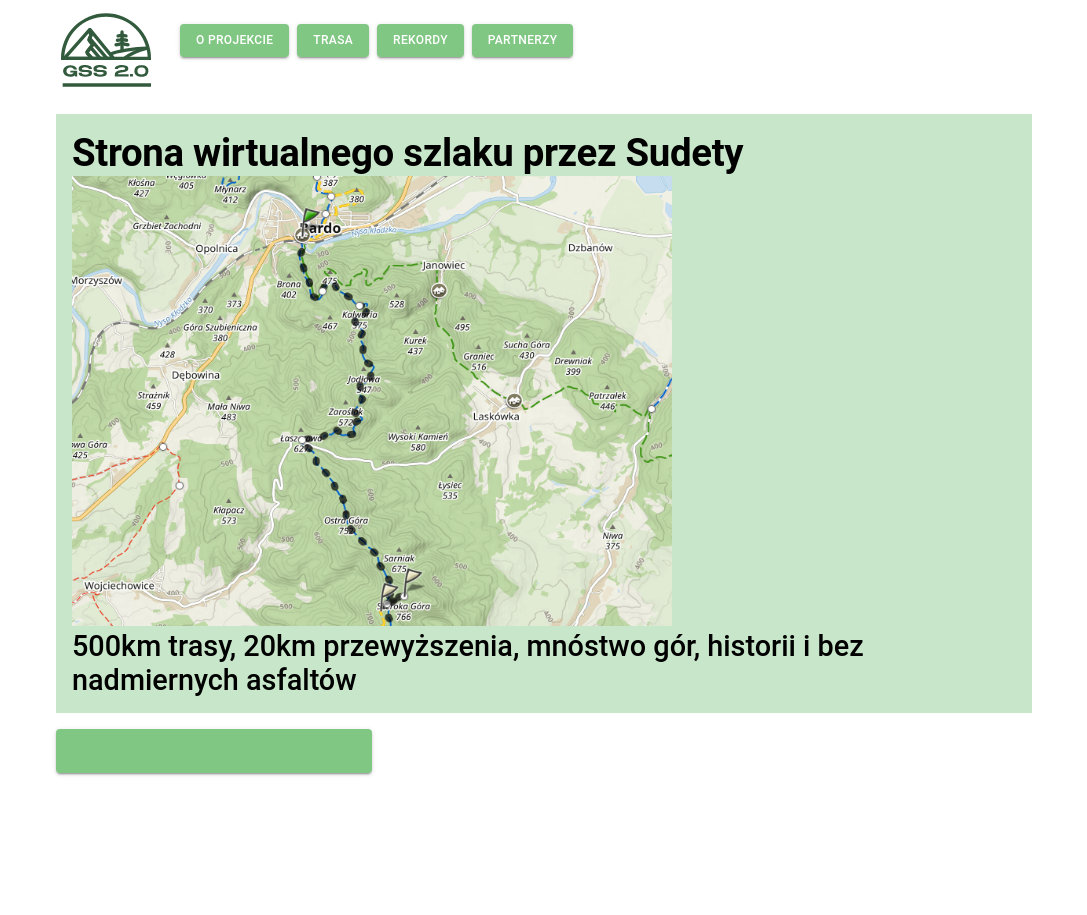
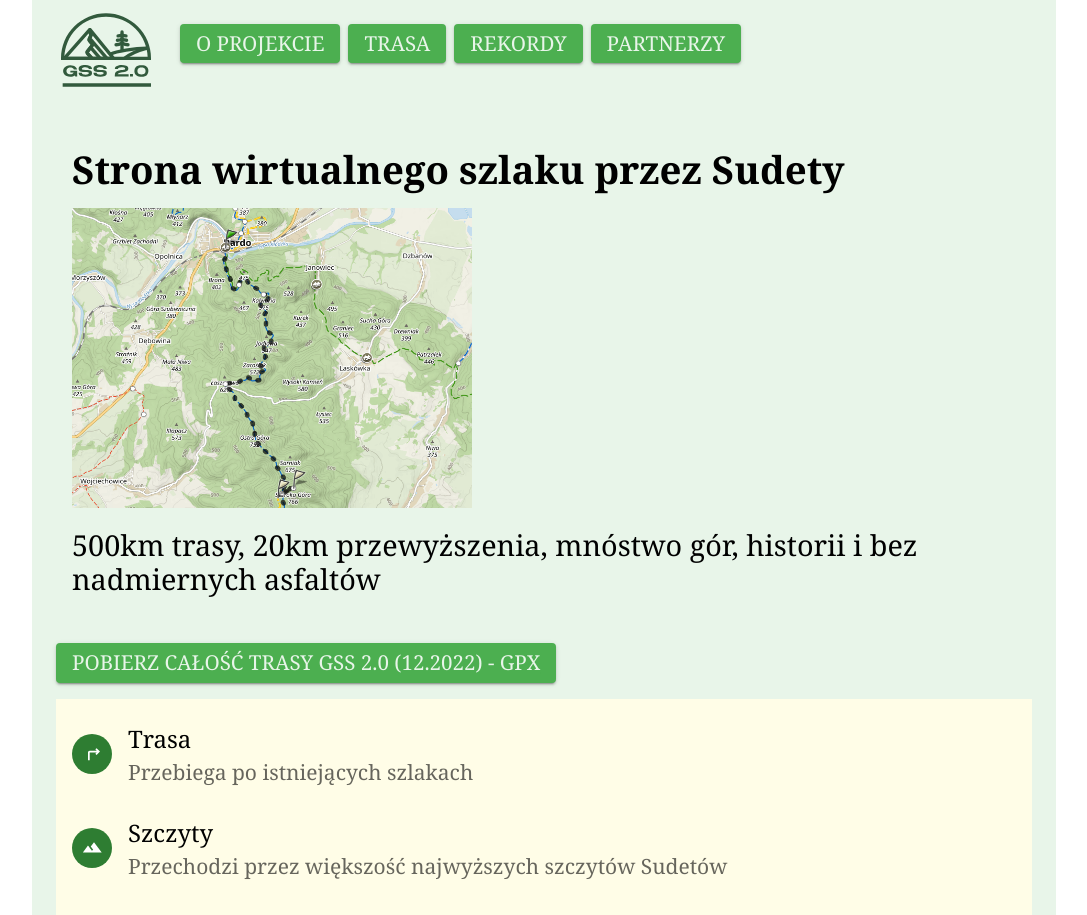
Before and after one commit to PadawanBreslau/gss-frontend, a React (Create React App) app: page / in a window 1280 px wide. Shown: the top 915 px of the page, without its empty margins (96-1183 px from the left). Before the commit the page ends 800 px from the top, so only its background shows below. Built offline with nearby package versions, Linux system fonts and the light colour scheme.

Commit message:
Section and HomePage

```diff
--- a/package.json
+++ b/package.json
@@ -10,6 +10,7 @@
     "@testing-library/jest-dom": "^5.14.1",
     "@testing-library/react": "^13.0.0",
     "@testing-library/user-event": "^13.2.1",
+    "jsona": "^1.11.0",
     "react": "^18.2.0",
     "react-dom": "^18.2.0",
     "react-router-dom": "^6.4.4",
--- a/src/App.js
+++ b/src/App.js
@@ -5,7 +5,7 @@ import {
   createTheme,
   useMediaQuery,
 } from "@mui/material";
-import { green, cyan, purple } from "@mui/material/colors";
+import { green, cyan, purple, yellow } from "@mui/material/colors";
 import Header from "./components/Header";
 import HomePage from "./components/HomePage";
 import GSSRoute from "./components/GSSRoute";
@@ -16,7 +16,10 @@ import "./styles/main.css";
 
 function App() {
   return (
-    <Container className="App" sx={{ width: "80%" }}>
+    <Container
+      className="App"
+      sx={{ width: "80%", backgroundColor: green[50], pb: 20 }}
+    >
       <Routes>
         <Route path="/" element={<Layout />}>
           <Route index element={<HomePage />} />
@@ -33,27 +36,37 @@ function Layout() {
   const greenTheme = createTheme({
     palette: {
       primary: {
-        main: green[300],
-        lighter: green[100],
+        main: green[500],
+        lighter: green[50],
+        darker: green[800],
       },
       darker: {
         main: green[500],
       },
-      white: {
-        main: cyan[50],
+      secondary: {
+        main: yellow[300],
+        lighter: yellow[50],
       },
     },
     typography: {
       fontSize: 12,
+      fontFamily: "Georgia",
+      fontWeight: 600,
       h1: {
+        marginTop: "1rem",
+        marginBottom: "1rem",
         fontSize: "3.2rem",
         fontWeight: 600,
       },
       h2: {
+        marginTop: "1rem",
+        marginBottom: "1rem",
         fontSize: "2.4rem",
         fontWeight: 600,
       },
       h3: {
+        marginTop: "1rem",
+        marginBottom: "1rem",
         fontSize: "1.8rem",
         fontWeight: 500,
       },
--- a/src/components/GSSRoute.js
+++ b/src/components/GSSRoute.js
@@ -1,9 +1,11 @@
-import React, { Component, useState, useEffect } from "react";
+import React, { useState, useEffect } from "react";
 import { Box } from "@mui/material";
+import Jsona from "jsona";
+import Section from "./Section";
 
 const GSSRoute = () => {
   const [sections, setSections] = useState([]);
-  const gssAPIendpoint = "http://localhost:4632/api/v1/sections"
+  const gssAPIendpoint = "https://gss-api.herokuapp.com/api/v1/sections"
 
   useEffect(() => {
     fetch(gssAPIendpoint)
@@ -17,8 +19,15 @@ const GSSRoute = () => {
        });
  }, []);
 
-  console.log(sections);
-  return <Box />;
+  const dataFormatter = new Jsona();
+  const sectionsFormatted = dataFormatter.deserialize(sections);
+
+  console.log(sectionsFormatted);
+
+  return(
+  <Box>
+   {sectionsFormatted && sectionsFormatted.map((s) => (<Section data={s} />))}
+  </Box>);
 };
 
 export default GSSRoute;
--- a/src/components/HomePage.js
+++ b/src/components/HomePage.js
@@ -1,6 +1,13 @@
 import React, { Component } from "react";
-import { GetApp } from "@mui/icons-material";
-import { Link, Box, Typography, Button } from "@mui/material";
+import { TurnRight, Landscape, Castle, HighlightOff } from "@mui/icons-material";
+import {
+  Link,
+  Box,
+  Typography,
+  Button,
+  List,
+} from "@mui/material";
+import InternalListItem from "./InternalListItem";
 import Map from "../images/gss2-map2.png";
 
 class HomePage extends Component {
@@ -23,8 +30,8 @@ class HomePage extends Component {
             component="img"
             src={Map}
             sx={{
-              width: 600,
-              height:   450,
+              width: 400,
+              height: 300,
             }}
           />
           <Typography variant="h3">
@@ -32,11 +39,38 @@ class HomePage extends Component {
             nadmiernych asfaltów
           </Typography>
         </Box>
-        <Button variant="contained" sx={{ mr: 1 }}>
-        <Link href="/gss20-full-official-2022.gpx" target="_blank" download>
-          <GetApp sx={{mr: 1, mt: .5}}/>
-          Całość trasy GSS 2.0 (po poprawkach)
-        </Link></Button>
+        <Button variant="contained" sx={{ mr: 1, mb: 2 }}>
+          <Link href="/gss20-full-official-2022.gpx" target="_blank" rel="noreferrer" download>
+            <Typography variant="h5" color="primary.lighter">
+              Pobierz całość trasy GSS 2.0 (12.2022) - GPX
+            </Typography>
+          </Link>
+        </Button>
+
+        <Box>
+          <List sx={{ width: "100%", bgcolor: "secondary.lighter" }}>
+            <InternalListItem
+              icon={<TurnRight />}
+              primaryText="Trasa"
+              secondaryText="Przebiega po istniejących szlakach"
+            />
+            <InternalListItem
+              icon={<Landscape />}
+              primaryText="Szczyty"
+              secondaryText="Przechodzi przez większość najwyższych szczytów Sudetów"
+            />
+            <InternalListItem
+              icon={<Castle />}
+              primaryText="Widoki"
+              secondaryText="Pełno widowiskowych i zabytkowych miejsc na trasie"
+            />
+            <InternalListItem
+              icon={<HighlightOff />}
+              primaryText="Nawierzchnia"
+              secondaryText="Asfalty na trasie zostały ograniczone do minimum"
+            />
+          </List>
+        </Box>
       </Box>
     );
   }
--- /dev/null
+++ b/src/components/InternalListItem.js
@@ -0,0 +1,21 @@
+import { ListItem, ListItemAvatar, Avatar, ListItemText } from "@mui/material";
+
+const InternalListItem = ({ icon, primaryText, secondaryText }) => {
+  return (
+    <ListItem>
+      <ListItemAvatar>
+        <Avatar sx={{ bgcolor: 'primary.darker' }}>
+           {icon}
+        </Avatar>
+      </ListItemAvatar>
+      <ListItemText
+        primaryTypographyProps={{ fontSize: "1.5rem" }}
+        secondaryTypographyProps={{ fontSize: "21px" }}
+        primary={primaryText}
+        secondary={secondaryText}
+      />
+    </ListItem>
+  );
+};
+
+export default InternalListItem;
--- a/src/components/MenuItem.js
+++ b/src/components/MenuItem.js
@@ -1,11 +1,11 @@
 import { Link as RouterLink } from "react-router-dom";
-import { Button, Link } from "@mui/material";
+import { Button, Link, Typography} from "@mui/material";
 
 const MenuItem = ({ url, label }) => {
   return (
     <Button variant="contained" sx={{ mr: 1 }}>
-      <Link style={{ color: "white" }} component={RouterLink} to={url}>
-        {label}
+      <Link component={RouterLink} to={url}>
+        <Typography variant="h5" color="primary.lighter"  >{label}</Typography>
       </Link>
     </Button>
   );
--- /dev/null
+++ b/src/components/Section.js
@@ -0,0 +1,99 @@
+import React from "react";
+import { Box, Typography } from "@mui/material";
+import {
+  ArrowUpward,
+  ArrowDownward,
+  Functions,
+  Straighten,
+  Public,
+} from "@mui/icons-material";
+import mt from "../images/mt.png";
+
+import "../styles/main.css";
+
+const Section = ({ data }) => {
+  const mtUrl = `https://mapa-turystyczna.pl/route/${data.mt_uuid}?utm_source=external_web&amp;utm_medium=widget&amp;utm_campaign=route_widget`;
+  return (
+    <Box
+      sx={{
+        display: "flex",
+        direction: "row",
+        justifyContent: "space-between",
+        mb: 1,
+        p: 1,
+        pl: 3,
+        backgroundColor: "primary.main",
+        color: "primary.lighter",
+        fontWeight: '600'
+      }}
+    >
+      <Typography variant="h6" color="primary.lighter">
+        {data.start} - {data.finish}
+      </Typography>
+
+      <Box
+        className="statistics"
+        sx={{
+          width: "40%",
+          display: "flex",
+          direction: "row",
+        }}
+      >
+        <Box
+          sx={{
+            width: "23%",
+          }}
+        >
+          <ArrowUpward sx={{ verticalAlign: "middle" }} />
+          {data.ascent}m
+        </Box>
+        <Box
+          sx={{
+            width: "23%",
+          }}
+        >
+          <ArrowDownward sx={{ verticalAlign: "middle" }} />
+          {data.descent}m
+        </Box>
+        <Box
+          sx={{
+            width: "23%",
+          }}
+        >
+          <Straighten sx={{ verticalAlign: "middle", mr:.5 }} />
+          {data.length}km
+        </Box>
+        <Box
+          sx={{
+            width: "23%",
+          }}
+        >
+          <Functions sx={{ verticalAlign: "middle" }} />
+          {data.total_length}km
+        </Box>
+        <Box
+          sx={{
+            width: "8%",
+          }}
+        >
+          <a href={mtUrl} target="_blank" rel="noreferrer">
+            <Box
+              component="img"
+              className="logo"
+              sx={{
+                width: 25,
+                height: 25,
+                "&:hover": {
+                  backgroundColor: "#e0f2f1",
+                },
+              }}
+              src={mt}
+            />
+          </a>
+        </Box>
+      </Box>
+    </Box>
+  );
+};
+
+export default Section;
```
Also changed, not shown: public/manifest.json, src/images/mt.png (added), 1 other file (tests, documents, lock files or other folders).
